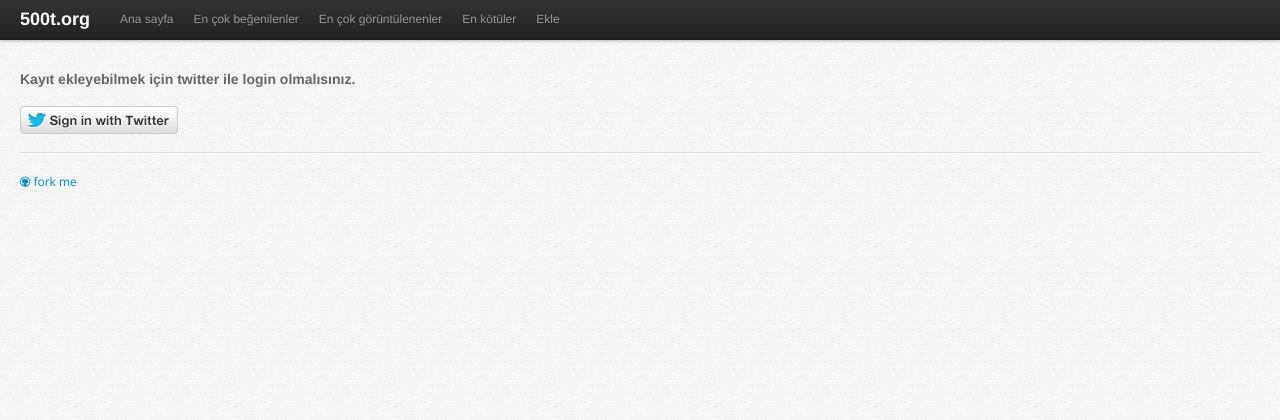
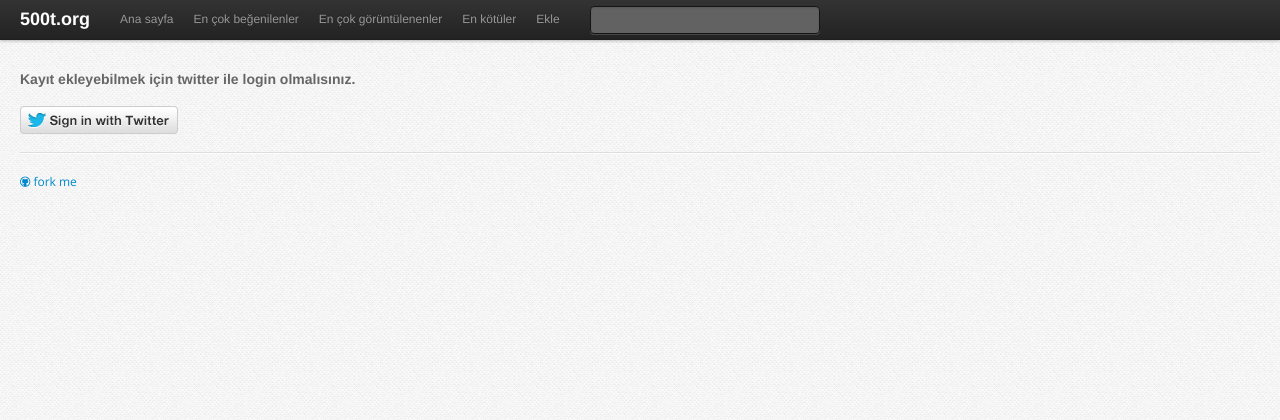
Before and after one commit to aydantasdemir/500t, a Django app: page /login in a window 1280 px wide. Shown: the top 420 px of the page. Run offline with Django 3.2, Linux system fonts and the light colour scheme; parts of the project's set-up code (start-up, migrations or seed data) failed here and were passed over; some libraries are stand-ins or nearby versions.

Commit message:
arama özelliği eklendi.

```diff
--- a/logar/base/urls.py
+++ b/logar/base/urls.py
@@ -2,7 +2,7 @@
 from django.conf.urls import patterns, include, url
 from django.contrib import admin
 
-from logs.views import logs, vote, add_log, login, logout, log_detail
+from logs.views import logs, vote, add_log, login, logout, log_detail, search
 
 # admin
 admin.autodiscover()
@@ -15,6 +15,7 @@ urlpatterns = patterns(
     url(r'', include('social_auth.urls')),
     url(r'^login', login, name="login"),
     url(r'^log/([0-9]*)/', log_detail, name="log_detail"),
+    url(r'^search/$', search, name="log_search"),
     url('^logout', logout, name="logout"),
     url(r'^admin/', include(admin.site.urls)),
 )
--- a/logar/logs/views.py
+++ b/logar/logs/views.py
@@ -6,6 +6,7 @@ from django.shortcuts import render, get_object_or_404, redirect
 from django.http import HttpResponse
 from django.contrib.auth.views import auth_logout
 from django.contrib import messages
+from django.http import Http404
 
 from models import Log, Vote
 from forms import AddLogForm
@@ -78,3 +79,17 @@ def vote(request, log, vote_type):
         })
 
     return HttpResponse(json.dumps(response), content_type="application/json")
+
+
+def search(request):
+    if request.method == 'POST':
+        if 'search_text' in request.POST:
+            logs = Log.objects.search_text(request.POST.get("search_text"))
+
+            if len(logs) == 0:
+                messages.error(request, 'Sonuç bulunamadı.')
+
+            return render(request, "logs.html", {"logs": logs})
+        else:
+            raise Http404
+    raise Http404
--- a/logar/static_files/css/500t.css
+++ b/logar/static_files/css/500t.css
@@ -455,3 +455,9 @@ div.ex
 textarea {
     width:500px;
 }
+
+.tsearch {
+    border-radius: 4px;
+    -moz-border-radius: 4px;
+    -webkit-border-radius: 4px;
+}
--- a/logar/templates/base.html
+++ b/logar/templates/base.html
@@ -71,7 +71,10 @@
                 {% endif %}
 
             </div> <!-- /nav-collapse -->
-
+        <form method="POST" action="{% url 'log_search' %}" class="navbar-search pull-left">
+            {% csrf_token %}
+            <input type="text" name="search_text" value="" class="search-query tsearch"/>
+        </form>
 
         </div> <!-- /container -->
 
@@ -113,7 +116,9 @@
         <hr>
         <p>
         <a href="https://github.com/pyistanbul/500t" style="text-decoration: none !important;">  <i class="icon-github"></i> fork me</a>
+
         </p>
+
     </div> <!-- /container -->
 
 </div> <!-- /footer -->
--- a/logar/templates/logs.html
+++ b/logar/templates/logs.html
@@ -10,6 +10,4 @@
 
 {% paginate %}
 
-
-
 {% endblock content %}
```
Also changed, not shown: logar/logs/managers.py (+10 -1 lines).
